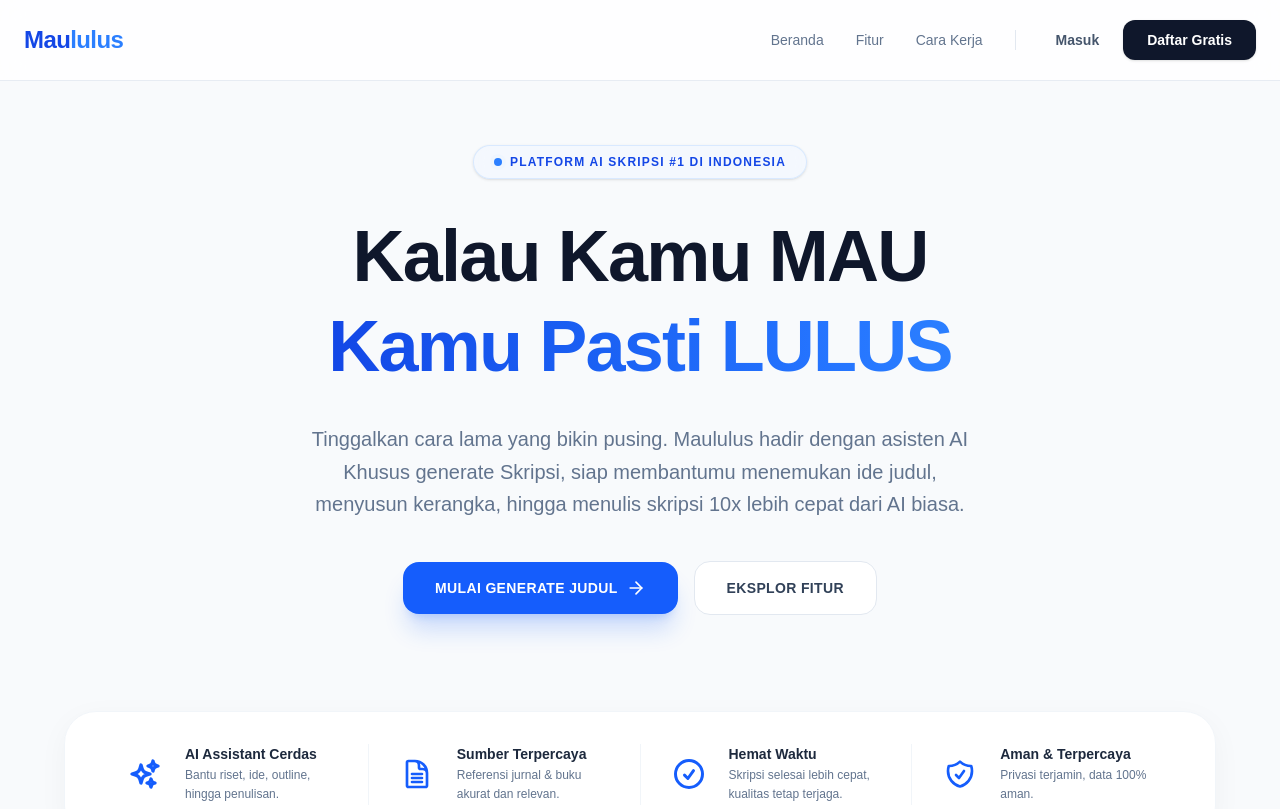
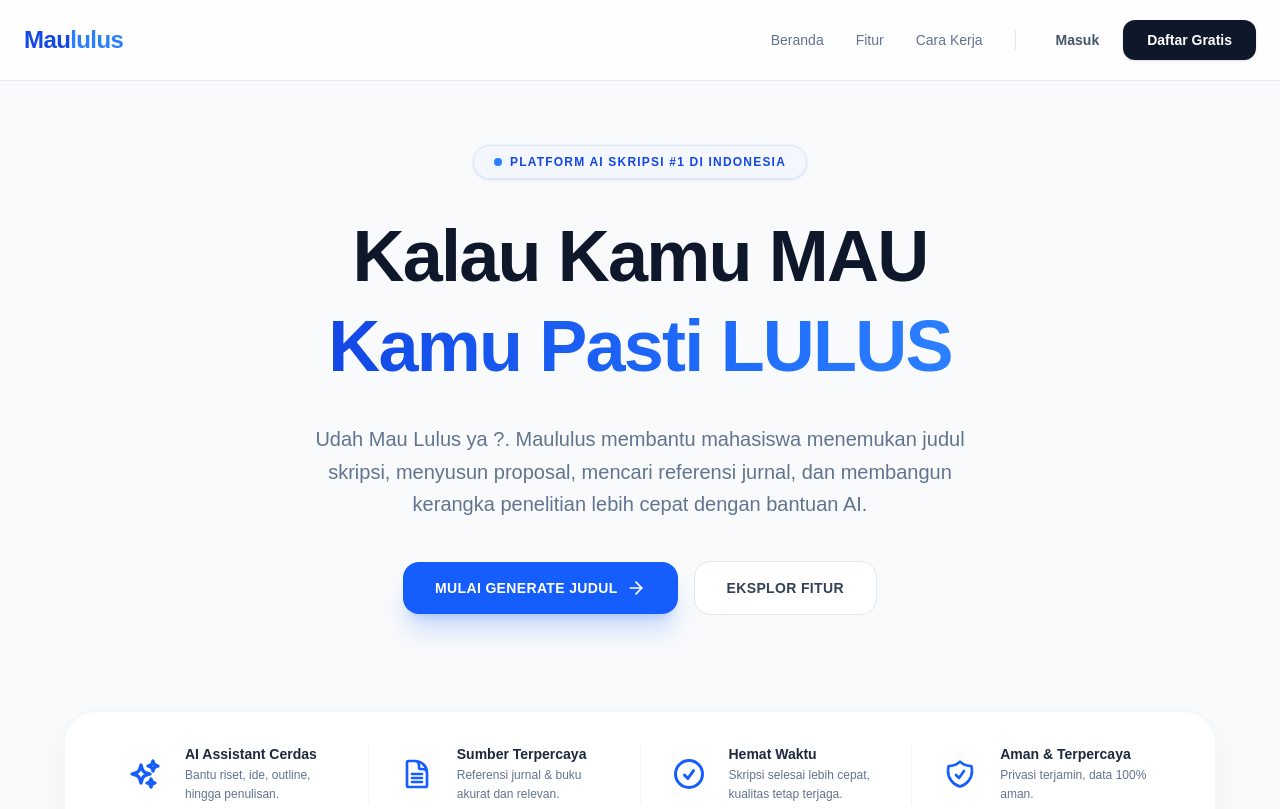
Before and after one commit to admmaululus-spec/maululus, a Next.js app: page / in a window 1280 px wide. Shown: the top 809 px of the page. Built offline with nearby package versions, Linux system fonts and the light colour scheme; no server answers.

Commit message:
Fixed: SEO V4

```diff
--- a/app/page.tsx
+++ b/app/page.tsx
@@ -145,7 +145,7 @@
             </h1>
 
             <p className="mx-auto mb-10 max-w-2xl text-lg font-medium text-slate-500 sm:text-xl leading-relaxed">
-              Tinggalkan cara lama yang bikin pusing. Maululus hadir dengan asisten AI Khusus generate Skripsi, siap membantumu menemukan ide judul, menyusun kerangka, hingga menulis skripsi 10x lebih cepat dari AI biasa.
+              Udah Mau Lulus ya ?. Maululus membantu mahasiswa menemukan judul skripsi, menyusun proposal, mencari referensi jurnal, dan membangun kerangka penelitian lebih cepat dengan bantuan AI.
             </p>
 
             <div className="flex flex-col items-center justify-center gap-4 sm:flex-row">
```
